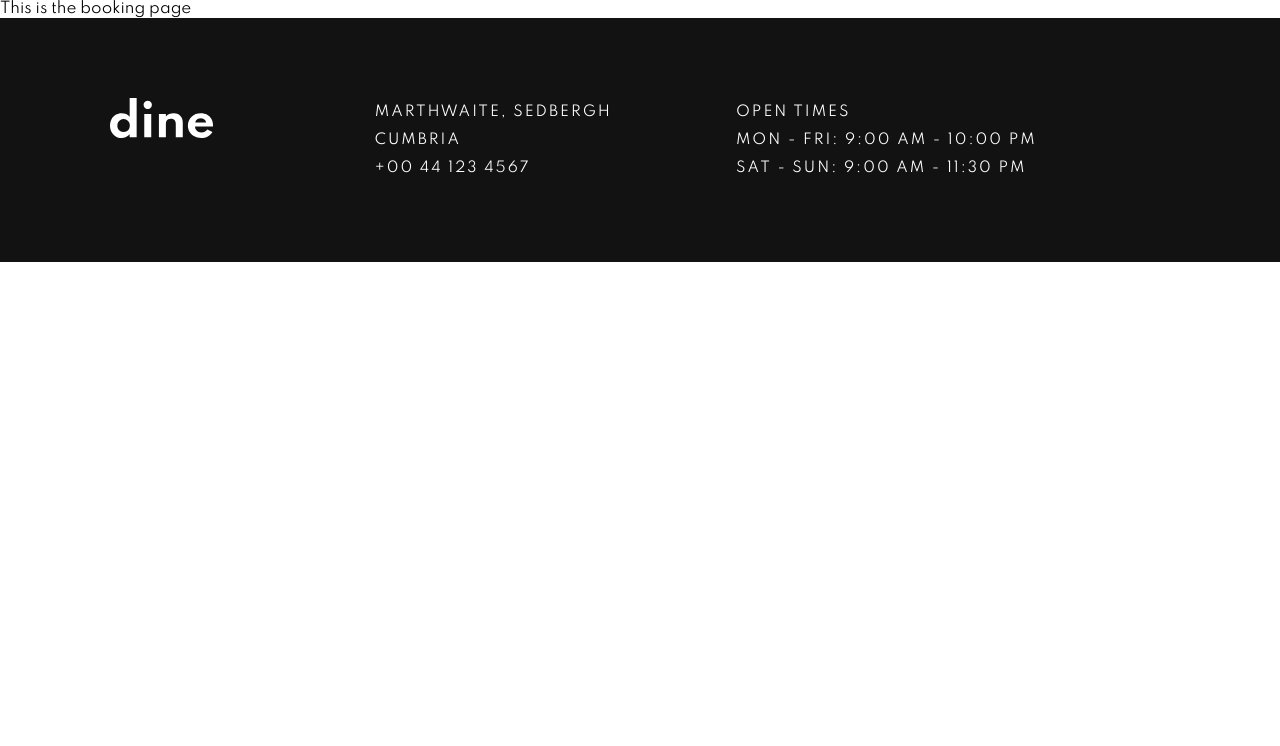
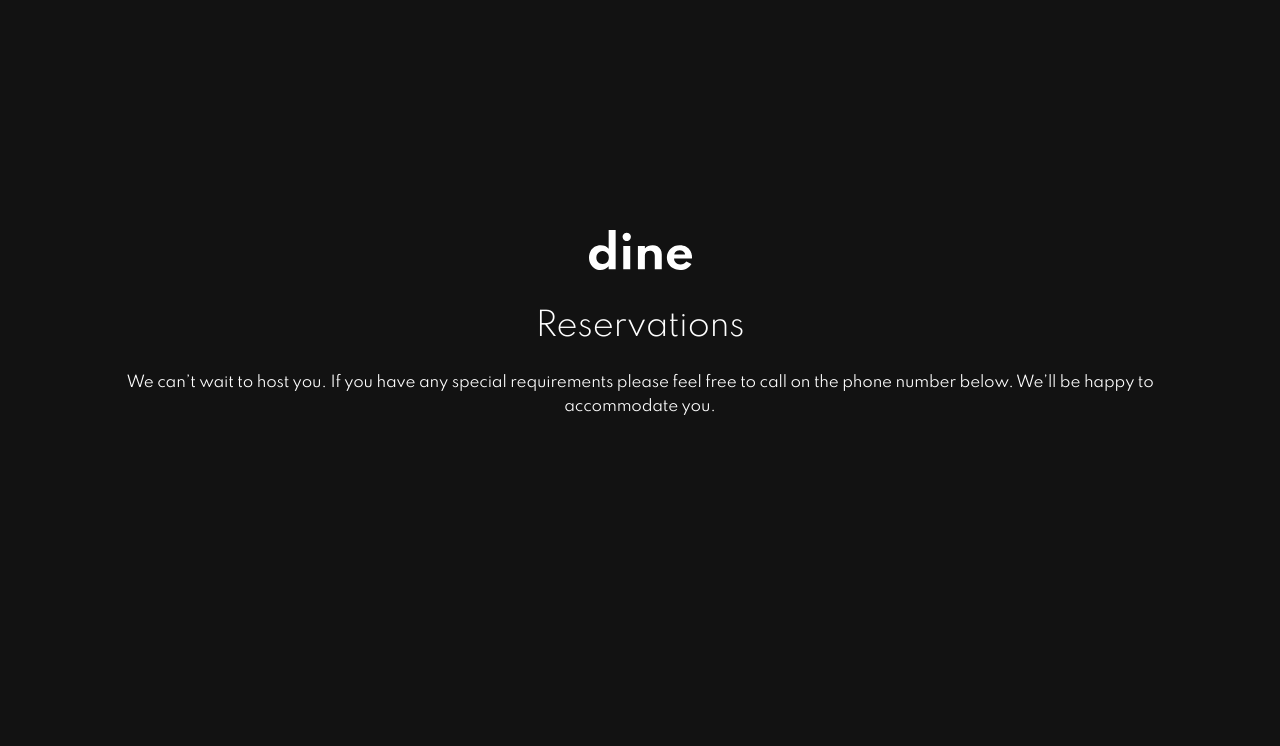
Before and after one commit to emestabillo/dine-restaurant-site, a React (Create React App) app: page /booking in a window 1280 px wide. Shown: the top 746 px of the page. Built offline with nearby package versions, Linux system fonts and the light colour scheme.

Commit message:
Add container component to layout

```diff
--- a/src/components/CTA.js
+++ b/src/components/CTA.js
@@ -1,15 +1,16 @@
 import React from 'react'
 import { Link } from "react-router-dom"
+import Container from "./Container"
 
 export default function CTA() {
   return (
     <section className="cta">
-      <div className="container">
+      <Container>
         <div className="cta__text">
           <h2 className="cta__heading">Ready to make a reservation?</h2>
           <Link to='/booking' className="btn btn--light">Book a table</Link>
         </div>
-      </div>
+      </Container>
     </section>
   )
 }
--- a/src/components/Container.js
+++ b/src/components/Container.js
@@ -1,5 +1,5 @@
-// import React from "react";
+import React from "react";
 
-// export default function Container({ children }) {
-//   return <div className="container">{children}</div>;
-// }
+export default function Container({ children }) {
+  return <div className="container">{children}</div>;
+}
--- a/src/components/Footer.js
+++ b/src/components/Footer.js
@@ -1,11 +1,12 @@
 import React from "react"
 import logo from "../images/logo.svg";
 import {Link} from "react-router-dom";
+import Container from "./Container";
 
 export default function Footer () {
   return (
     <section className="footer">
-      <div className="container">
+      <Container>
         <div className="footer__text">
           <Link to="/">
             <img src={logo} className="logo" alt="dine logo" />
@@ -27,7 +28,7 @@ export default function Footer () {
             </p>
           </div>
         </div>
-      </div>
+      </Container>
     </section>
   )
 }
--- a/src/components/Header.js
+++ b/src/components/Header.js
@@ -1,13 +1,19 @@
 import React from "react";
 import logo from "../images/logo.svg";
 import {Link} from "react-router-dom";
+import Container from "./Container"
 
 export default function Header({ children, hero }) {
   return (
     <header className={`header ${hero}`}>
-      <Link to="/">
-        <img src={logo} className="logo" alt="dine logo" /></Link>
-      {children}
+      <Container>
+        <div className="hero">
+            <Link to="/">
+              <img src={logo} className="logo" alt="dine logo" />
+            </Link>
+            {children}
+        </div>
+      </Container>
     </header>
   );
 }
--- a/src/components/MenuItem.js
+++ b/src/components/MenuItem.js
@@ -1,6 +1,6 @@
 import React from 'react'
 
-export const MenuItem = ({menuImg, menuTitle, menuDescription }) => {
+export default function MenuItem({menuImg, menuTitle, menuDescription }) {
   return (
     <div className="menu__item">
       <img src="" alt=""/>
--- a/src/components/MenuList.js
+++ b/src/components/MenuList.js
@@ -1,9 +1,11 @@
 import React from 'react'
-import { MenuItem } from './MenuItem'
+import MenuItem from './MenuItem'
+import Container from "./Container"
 
 export const MenuList = () => {
   return (
     <section className="menu">
+      <Container>
         <h2>A few highlights from our menu</h2>
         <p>We cater for all dietary requirements, but here’s a glimpse at some of our diner’s favourites. Our menu is revamped every season.</p>
         <MenuItem
@@ -19,8 +21,7 @@ export const MenuList = () => {
           menuTitle="Summer Fruit Chocolate Mousse"
           menuDescription="Creamy mousse combined with summer fruits and dark chocolate shavings.">
         </MenuItem>
-
-
+      </Container>
     </section>
   )
 }
--- a/src/pages/Booking.js
+++ b/src/pages/Booking.js
@@ -1,8 +1,19 @@
 import React from 'react'
+import Header from "../components/Header"
+import HeaderText from "../components/HeaderText"
+import Form from "../components/Form"
 
 function Booking() {
   return (
-    <div>This is the booking page</div>
+    <>
+      <Header>
+        <HeaderText
+          title="Reservations"
+          subtitle="We can’t wait to host you. If you have any special requirements please feel free to call on the phone number below. We’ll be happy to accommodate you.">
+        </HeaderText>
+      </Header>
+      <Form />
+    </>
   )
 }
 
--- a/src/pages/Home.js
+++ b/src/pages/Home.js
@@ -14,15 +14,11 @@ function Home() {
   return (
     <>
       <Header hero="homeHeader">
-        <div className="container">
-          <div className="hero">
-            <HeaderText
-              title="Exquisite dining since 1989"
-              subtitle="Experience our seasonal menu in beautiful country surroundings. Eat the freshest produce from the comfort of our farmhouse"
-            ></HeaderText>
-            <Link to='/booking' className="btn btn--light">Book a table</Link>
-          </div>
-        </div>
+        <HeaderText
+          title="Exquisite dining since 1989"
+          subtitle="Experience our seasonal menu in beautiful country surroundings. Eat the freshest produce from the comfort of our farmhouse">
+          </HeaderText>
+        <Link to='/booking' className="btn btn--light">Book a table</Link>
       </Header>
       <About />
       <MenuList/>
--- a/src/styles/components/_header.scss
+++ b/src/styles/components/_header.scss
@@ -25,5 +25,5 @@
   margin: 0 auto;
   border: none;
   background: none;
-  margin-bottom: 2.13rem;
+  margin-bottom: 0.53rem;
 }
```
Lines whose indentation alone changed are shown as unchanged.
